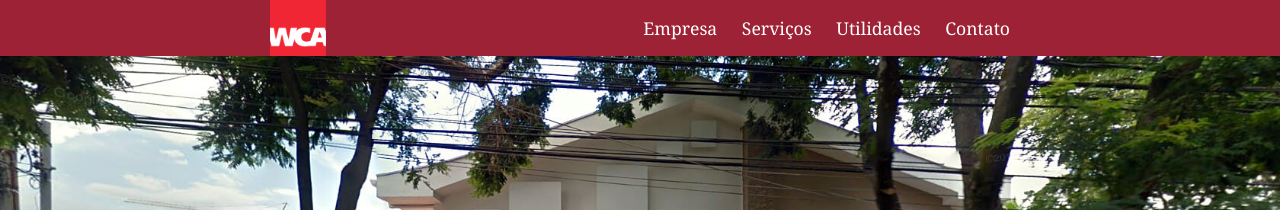
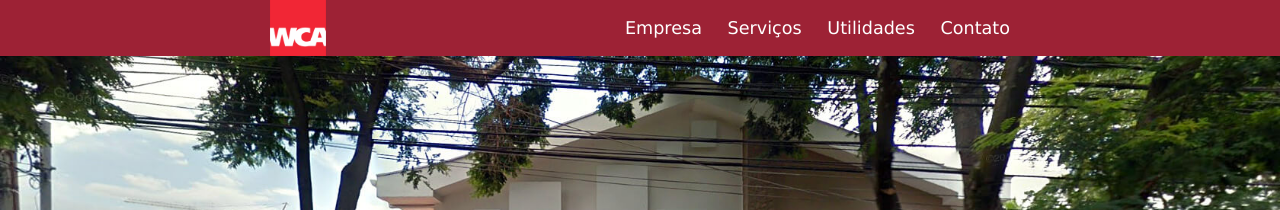
Before and after one commit to WCAComex/wcacomex.github.io, a Jekyll site: the page built from 1-empresa.markdown, in a window 1280 px wide. Shown: the top 210 px of the page. Built offline with Jekyll 4.4.1, drawn with Linux system fonts in a browser that asks for light colours.

Commit message:
Frutiger no topo

```diff
--- a/_sass/layout/_site-header.sass
+++ b/_sass/layout/_site-header.sass
@@ -2,8 +2,9 @@
     position: relative
     z-index: 99
     min-height: 56px
+    font-family: $title-font-family
+    color: $grey-color-light
     background-color: $brand-color-dark
-    color: $grey-color-light
     a
         color: #fff
 
```
